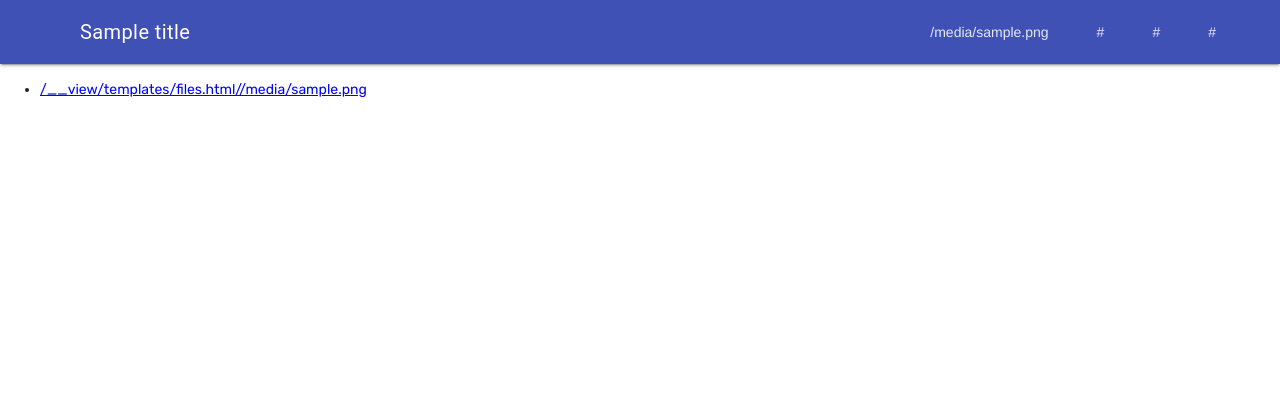
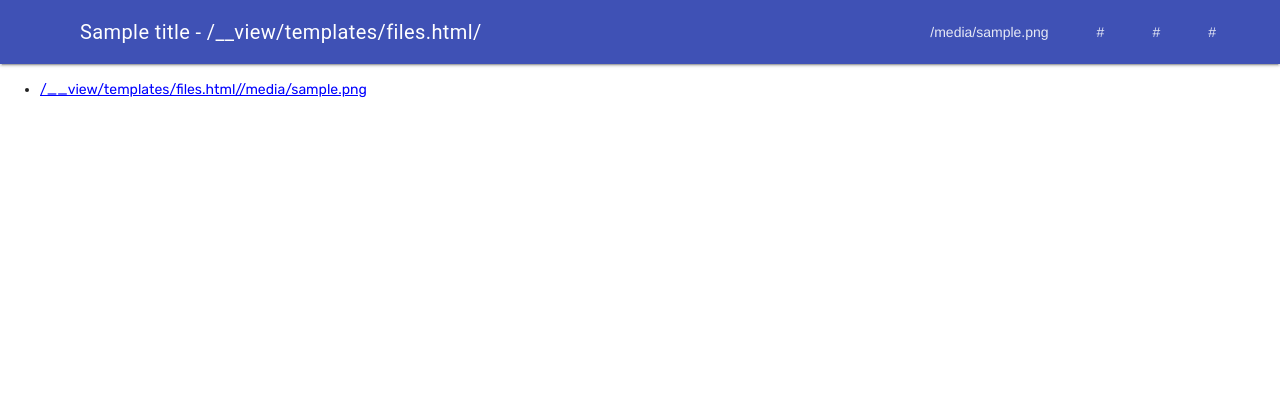
Before and after one commit to Strawberry-Software-Industries/SecureCloud, a Flask app: template templates/files.html in a window 1280 px wide. Shown: the top 420 px of the page. Run offline with Flask 2, Linux system fonts and the light colour scheme; the template is opened without the code that fills it: most values are stand-ins (such as "Sample title", 1, 10 or a date in 2020); parts of the project's set-up code (start-up, migrations or seed data) failed here and were passed over.

Commit message:
Global Update for v1.5.1

```diff
--- a/templates/file_browsing.html
+++ b/templates/file_browsing.html
@@ -21,25 +21,21 @@
     a:link {
         color: blue;
         background-color: transparent;
-        text-decoration: none;
     }
 
     a:visited {
         color: purple;
         background-color: transparent;
-        text-decoration: none;
     }
 
     a:hover {
         color: red;
         background-color: transparent;
-        text-decoration: underline;
     }
 
     a:active {
         color: purple;
         background-color: transparent;
-        text-decoration: underline;
     }
 
 
--- a/templates/files.html
+++ b/templates/files.html
@@ -45,30 +45,27 @@
     <div class="mdl-layout mdl-js-layout mdl-layout--fixed-header">
         <header class="mdl-layout__header">
             <div class="mdl-layout__header-row">
-                <span class="mdl-layout-title">{{title}}</span>
+                <span class="mdl-layout-title">{{title}} - {{ (request.path + '/' if request.path != '/' else '')}}</span>
                 <div class="mdl-layout-spacer"></div>
                 <nav class="mdl-navigation mdl-layout--large-screen-only">
-                    <a class="mdl-navigation__link" href="files">{{files_link}}</a>
-                    <a class="mdl-navigation__link" href="settings">{{settings_link}}</a>
-                    <a class="mdl-navigation__link" href="users">{{user_link}}</a>
-                    <a class="mdl-navigation__link" href="home">{{home_link}}</a>
+                    <a class="mdl-navigation__link" href="/files">{{files_link}}</a>
+                    <a class="mdl-navigation__link" href="/settings">{{settings_link}}</a>
+                    <a class="mdl-navigation__link" href="/users">{{user_link}}</a>
+                    <a class="mdl-navigation__link" href="/home">{{home_link}}</a>
                 </nav>
             </div>
         </header>
         <div class="mdl-layout__drawer">
             <span class="mdl-layout-title">SecureCloud</span>
             <nav class="mdl-navigation">
-                <a class="mdl-navigation__link" href="files">{{files_link}}</a>
-                <a class="mdl-navigation__link" href="settings">{{settings_link}}</a>
-                <a class="mdl-navigation__link" href="users">{{user_link}}</a>
-                <a class="mdl-navigation__link" href="home">{{home_link}}</a>
+                <a class="mdl-navigation__link" href="/files">{{files_link}}</a>
+                <a class="mdl-navigation__link" href="/settings">{{settings_link}}</a>
+                <a class="mdl-navigation__link" href="/users">{{user_link}}</a>
+                <a class="mdl-navigation__link" href="/home">{{home_link}}</a>
             </nav>
         </div>
         <main class="mdl-layout__content">
             <div class="page-content">
-                <!-- {% autoescape false %}
-                <h5 style="margin-left: 20px; font-family: 'Cascadia Code', sans-serif;"><b>{{dir}}</b></h5>
-                {% endautoescape %}-->
                 <ul>
                     {% for file in files %}
                     <li>
--- a/templates/upload.html
+++ b/templates/upload.html
@@ -47,7 +47,7 @@
             <div class="page-content">
 
                 <h4 style="margin-left: 20px;"><b>{{upl_up_to}}</b></h4>
-                <a class="mdl-button mdl-js-button mdl-button--raised mdl-js-ripple-effect mdl-button--colored" style="margin-left: 20px;" href="settings">{{change}}</a>
+                <a class="mdl-button mdl-js-button mdl-button--raised mdl-js-ripple-effect mdl-button--colored" style="margin-left: 20px;" href="/change-upload-size">{{change}}</a>
 
 
                 <div class="container-fluid mt-5">
```
Also changed, not shown: changelog.txt.
